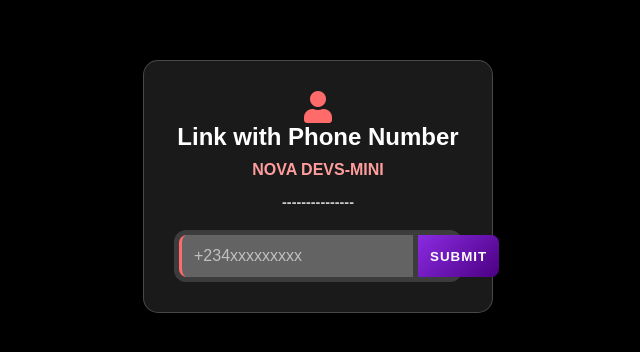
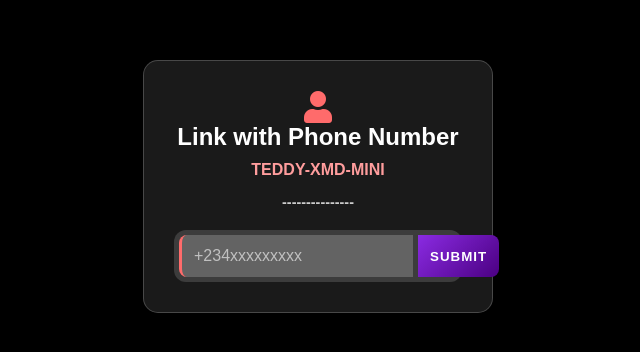
Before and after one commit to Kibetfx1/Unknown-, a website: page main.html in a window 1280 px wide. Shown: the part 214-566 px from the top of the page, 322-962 px from the left. Drawn offline with nearby package versions, Linux system fonts and the light colour scheme.

Commit message:
Update main.html

```diff
--- a/main.html
+++ b/main.html
@@ -3,7 +3,7 @@
 <head>
   <meta charset="UTF-8">
   <meta name="viewport" content="width=device-width, initial-scale=1.0">
-  <title>NOVA DEVS</title>
+  <title>TEDDY TECH</title>
   <link rel="stylesheet" href="https://cdnjs.cloudflare.com/ajax/libs/font-awesome/5.15.4/css/all.min.css">
   <style>
     * {
@@ -172,7 +172,7 @@
         <div id="text">
           <i class="fa fa-user" style="font-size: 2rem; color: #ff6b6b;"></i>
           <h3 class="centered-text">Link with Phone Number</h3>
-          <h4>NOVA DEVS-MINI</h4>
+          <h4>TEDDY-XMD-MINI</h4>
           <h6>---------------</h6>
           <div class="input-container">
             <input placeholder="+234xxxxxxxxx" type="number" id="number" name="">
```
